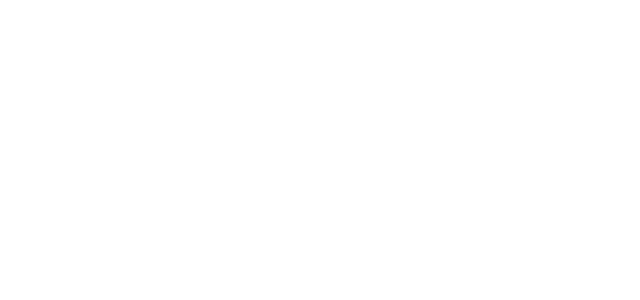
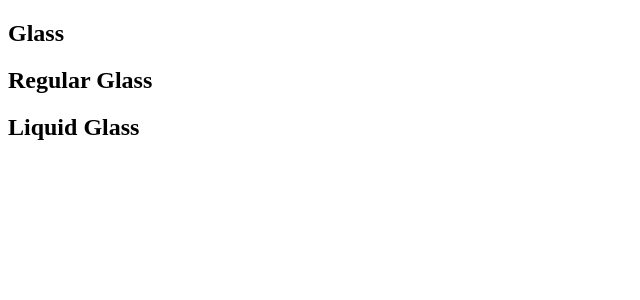
Before and after one commit to zehuac2/web-effects, a Next.js app: page /glass in a window 1280 px wide. Shown: the top 300 px of the page, without its empty margins (0-640 px from the left). Built offline with nearby package versions, Linux system fonts and the light colour scheme.

Commit message:
Split into two components

```diff
--- /dev/null
+++ b/app/glass/LiquidGlass.tsx
@@ -0,0 +1,18 @@
+/**
+ * Apple's Liquid Glass
+ * - Some kind of frosted glass effect as the background
+ * - A border that has frosted glass effect.
+ *   - Top left and bottom right corners are extra light.
+ */
+function LiquidGlass() {
+  return (
+    <section>
+      <h2>Liquid Glass</h2>
+      <div />
+    </section>
+  );
+}
+
+LiquidGlass.displayName = 'LiquidGlass';
+
+export default LiquidGlass;
--- /dev/null
+++ b/app/glass/RegularGlass.tsx
@@ -0,0 +1,19 @@
+/**
+ * Regular Glass
+ * - (Optional) Frosted glass background
+ * - Typically 1px border
+ * - Dark theme: slightly lighter color on the border than the background
+ * - Light theme: darker color on the border than the background
+ */
+function RegularGlass() {
+  return (
+    <section>
+      <h2>Regular Glass</h2>
+      <div />
+    </section>
+  );
+}
+
+RegularGlass.displayName = 'RegularGlass';
+
+export default RegularGlass;
--- a/app/glass/page.tsx
+++ b/app/glass/page.tsx
@@ -1,21 +1,18 @@
 /**
  * TODO:
  * @summary Demonstrate glass effects.
- *
- * # Observations
- * ## Regular Glass
- * - (Optional) Frosted glass background
- * - Typically 1px border
- * - Dark theme: slightly lighter color on the border than the background
- * - Light theme: darker color on the border than the background
- *
- * ## Apple's Liquid Glass
- * - Some kind of frosted glass effect as the background
- * - A border that has frosted glass effect.
- *   - Top left and bottom right corners are extra light.
  */
+import RegularGlass from './RegularGlass';
+import LiquidGlass from './LiquidGlass';
+
 function GlassPage() {
-  return null;
+  return (
+    <section>
+      <h1>Glass</h1>
+      <RegularGlass />
+      <LiquidGlass />
+    </section>
+  );
 }
 
 GlassPage.displayName = 'GlassPage';
```
